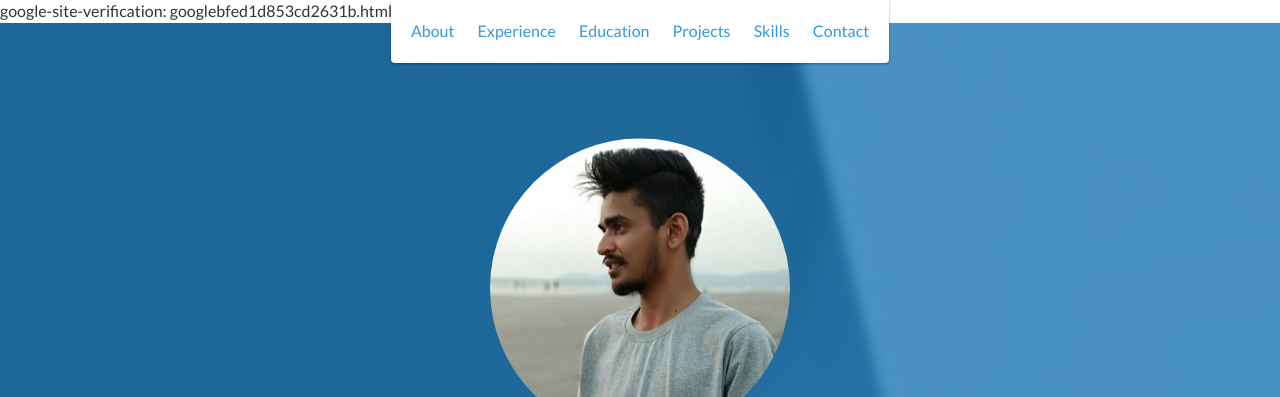
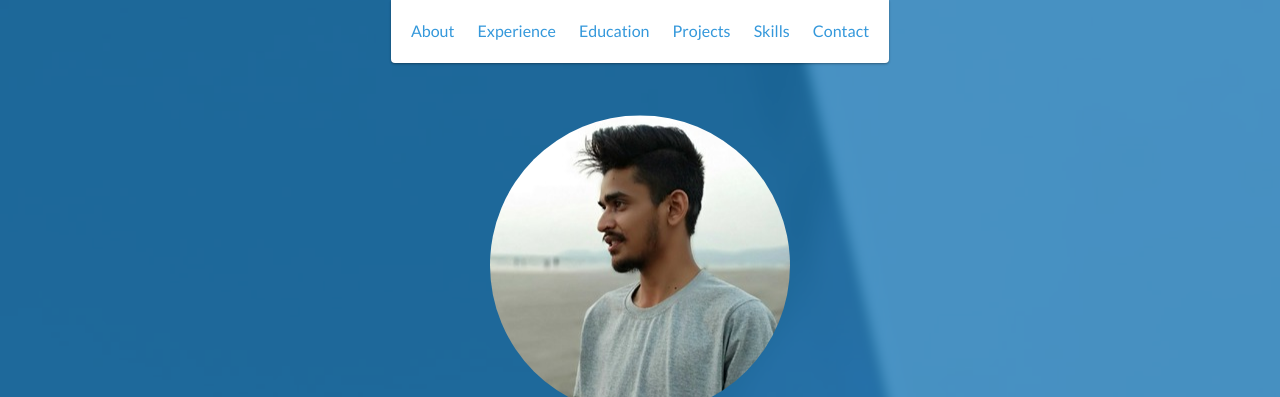
Before and after one commit to prasenjit-26/prasenjit-26.github.io, a website: page index.html in a window 1280 px wide. Shown: the top 397 px of the page. Drawn offline with nearby package versions, Linux system fonts and the light colour scheme.

Commit message:
Update index.html

```diff
--- a/index.html
+++ b/index.html
@@ -1,6 +1,6 @@
 <!DOCTYPE html>
 <html class="no-js" lang="en">
-<h2style="display: none">google-site-verification: googlebfed1d853cd2631b.html</h2>
+
 <head>
     <meta charset="utf-8">
     <meta http-equiv="X-UA-Compatible" content="IE=edge">
```
